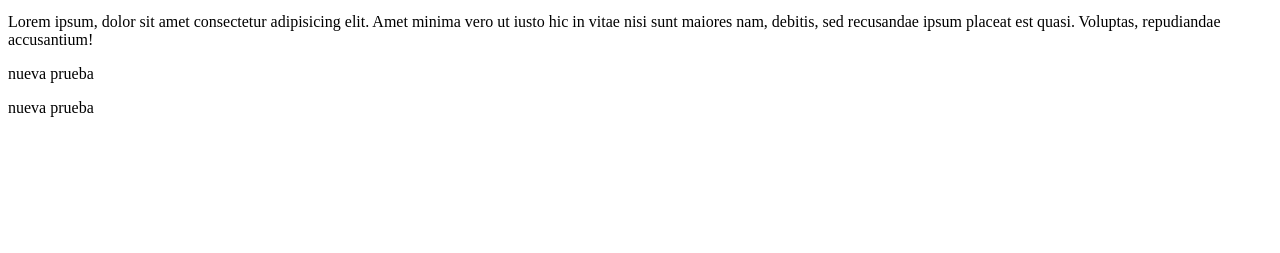
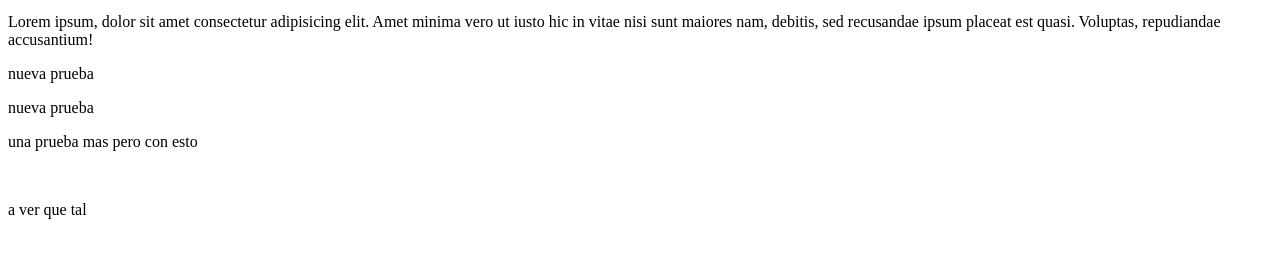
Before and after one commit to AdrianBarri/gitTests, a plain HTML site: page index.html in a window 1280 px wide. Shown: the part 101-354 px from the top of the page. Drawn offline with Linux system fonts and the light colour scheme.

Commit message:
otro commit para checar

```diff
--- a/index.html
+++ b/index.html
@@ -13,5 +13,11 @@
         Amet minima vero ut iusto hic in vitae nisi sunt maiores nam, debitis, sed recusandae ipsum placeat est quasi. Voluptas, repudiandae accusantium!</p>
         <p>nueva prueba</p>
         <p>nueva prueba</p>
+
+        <p>una prueba mas pero con esto</p>
+        </div>
+        <br>
+        <p>a ver que tal</p>
+
 </body>
 </html>
```
